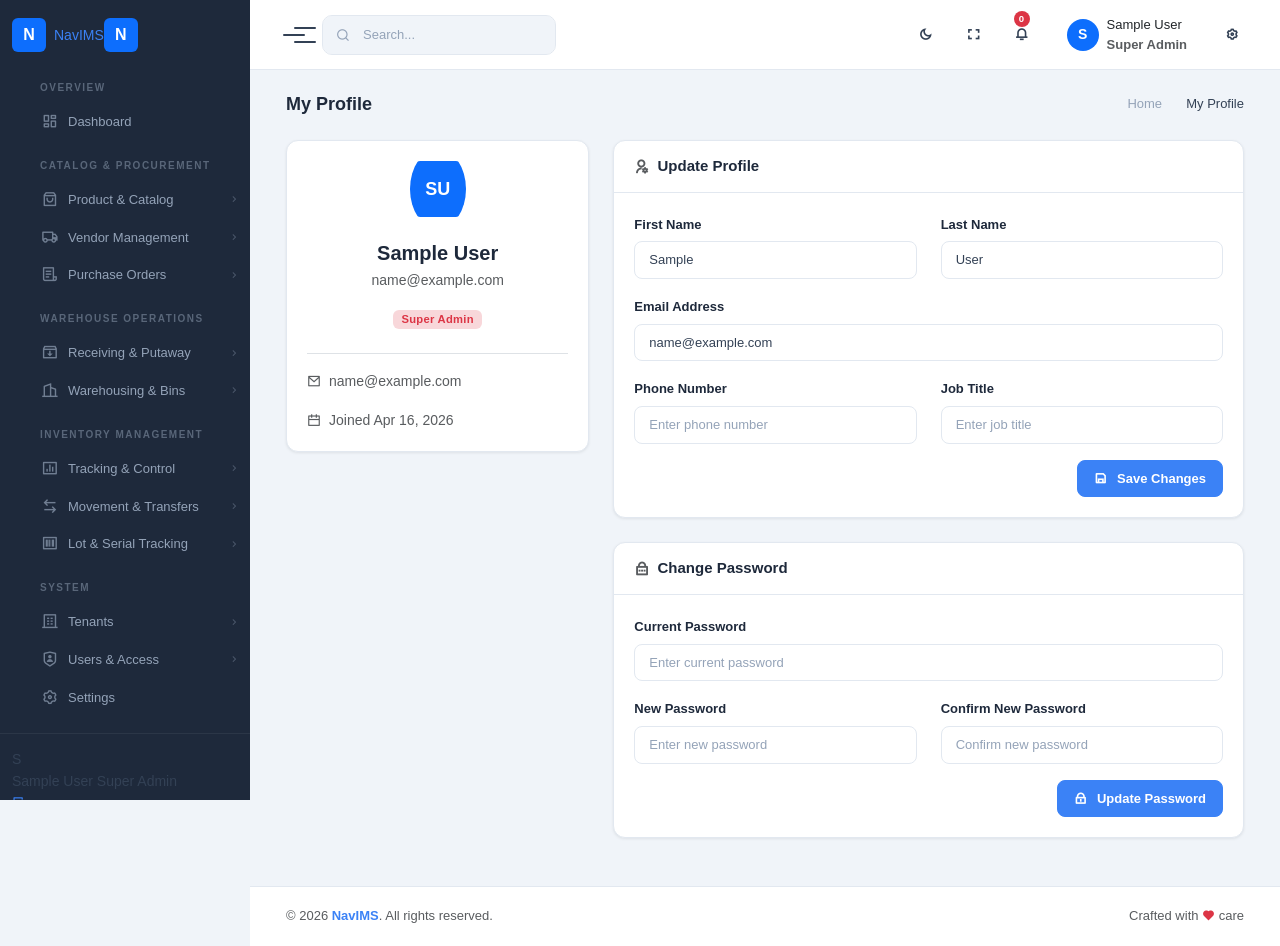
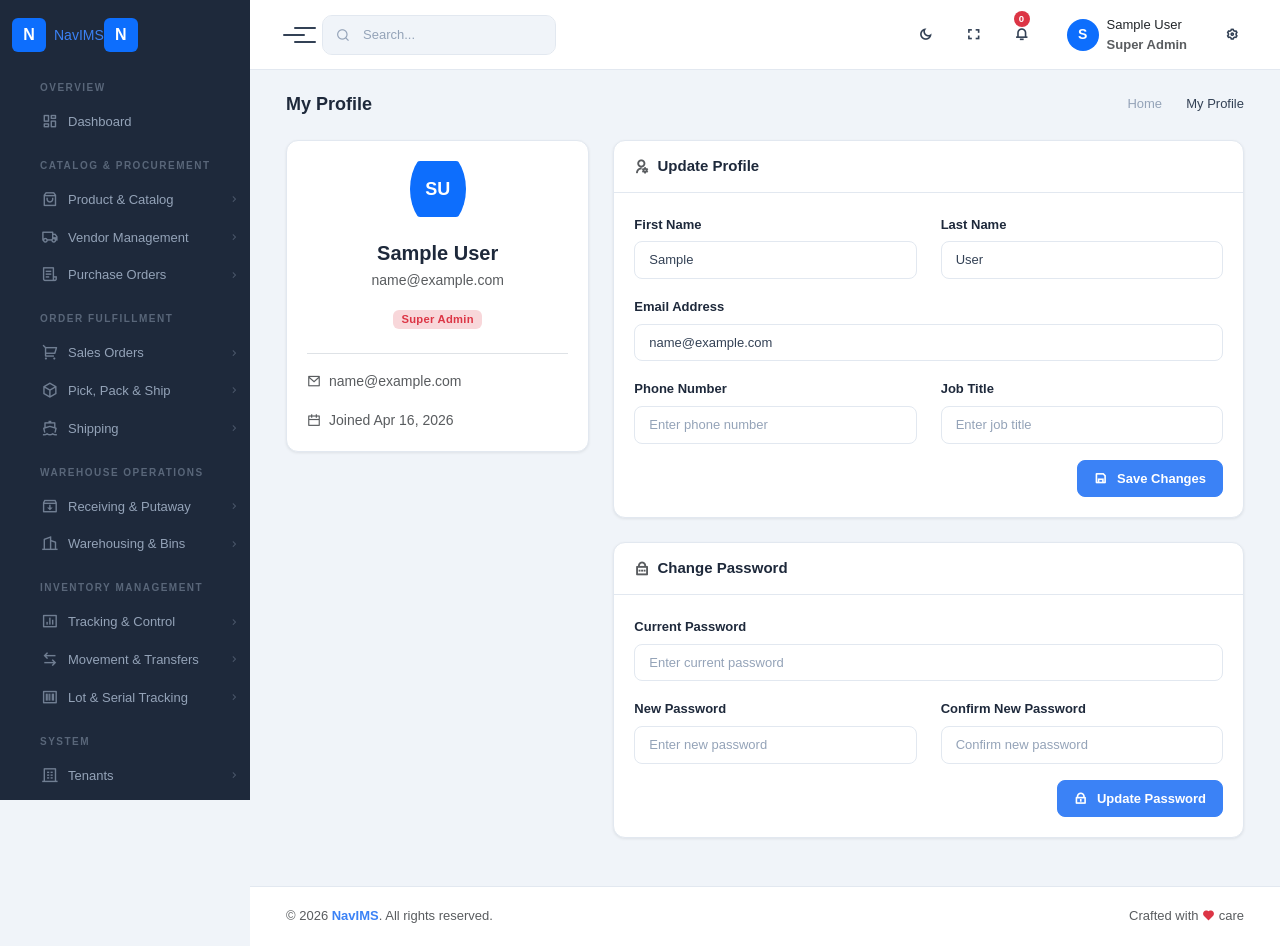
Before and after one commit to mnavaid925/NavIMS, a Django app: page /accounts/profile/ in a window 1280 px wide. Run offline with Django 4.2, Linux system fonts and the light colour scheme; the visitor is signed in with stand-in values (Sample User, id 1); some libraries are stand-ins or nearby versions.

Commit message:
Add Order Fulfillment section to sidebar navigation

```diff
--- a/templates/partials/sidebar.html
+++ b/templates/partials/sidebar.html
@@ -105,6 +105,82 @@
                     <li class="nav-item">
                         <a class="menu-link" href="{% url 'purchase_orders:approval_rule_list' %}">
                             <span class="menu-text">Approval Rules</span>
+                        </a>
+                    </li>
+                </ul>
+            </li>
+
+            <!-- ─── Order Fulfillment ─── -->
+            <li class="menu-title"><span>Order Fulfillment</span></li>
+
+            <!-- Module 9: Sales Orders -->
+            <li class="nav-item has-submenu">
+                <a class="menu-link" href="javascript:void(0);" data-toggle="submenu">
+                    <i class="ri-shopping-cart-2-line"></i>
+                    <span class="menu-text">Sales Orders</span>
+                    <i class="ri-arrow-right-s-line menu-arrow"></i>
+                </a>
+                <ul class="sub-menu">
+                    <li class="nav-item">
+                        <a class="menu-link" href="{% url 'orders:so_list' %}">
+                            <span class="menu-text">All Orders</span>
+                        </a>
+                    </li>
+                    <li class="nav-item">
+                        <a class="menu-link" href="{% url 'orders:so_create' %}">
+                            <span class="menu-text">Create Order</span>
+                        </a>
+                    </li>
+                    <li class="nav-item">
+                        <a class="menu-link" href="{% url 'orders:wave_list' %}">
+                            <span class="menu-text">Wave Planning</span>
+                        </a>
+                    </li>
+                </ul>
+            </li>
+
+            <!-- Module 9: Pick, Pack & Ship -->
+            <li class="nav-item has-submenu">
+                <a class="menu-link" href="javascript:void(0);" data-toggle="submenu">
+                    <i class="ri-box-3-line"></i>
+                    <span class="menu-text">Pick, Pack & Ship</span>
+                    <i class="ri-arrow-right-s-line menu-arrow"></i>
+                </a>
+                <ul class="sub-menu">
+                    <li class="nav-item">
+                        <a class="menu-link" href="{% url 'orders:picklist_list' %}">
+                            <span class="menu-text">Pick Lists</span>
+                        </a>
+                    </li>
+                    <li class="nav-item">
+                        <a class="menu-link" href="{% url 'orders:packinglist_list' %}">
+                            <span class="menu-text">Packing Lists</span>
+                        </a>
+                    </li>
+                    <li class="nav-item">
+                        <a class="menu-link" href="{% url 'orders:shipment_list' %}">
+                            <span class="menu-text">Shipments</span>
+                        </a>
+                    </li>
+                </ul>
+            </li>
+
+            <!-- Module 9: Shipping -->
+            <li class="nav-item has-submenu">
+                <a class="menu-link" href="javascript:void(0);" data-toggle="submenu">
+                    <i class="ri-ship-line"></i>
+                    <span class="menu-text">Shipping</span>
+                    <i class="ri-arrow-right-s-line menu-arrow"></i>
+                </a>
+                <ul class="sub-menu">
+                    <li class="nav-item">
+                        <a class="menu-link" href="{% url 'orders:carrier_list' %}">
+                            <span class="menu-text">Carriers</span>
+                        </a>
+                    </li>
+                    <li class="nav-item">
+                        <a class="menu-link" href="{% url 'orders:shippingrate_list' %}">
+                            <span class="menu-text">Shipping Rates</span>
                         </a>
                     </li>
                 </ul>
```
